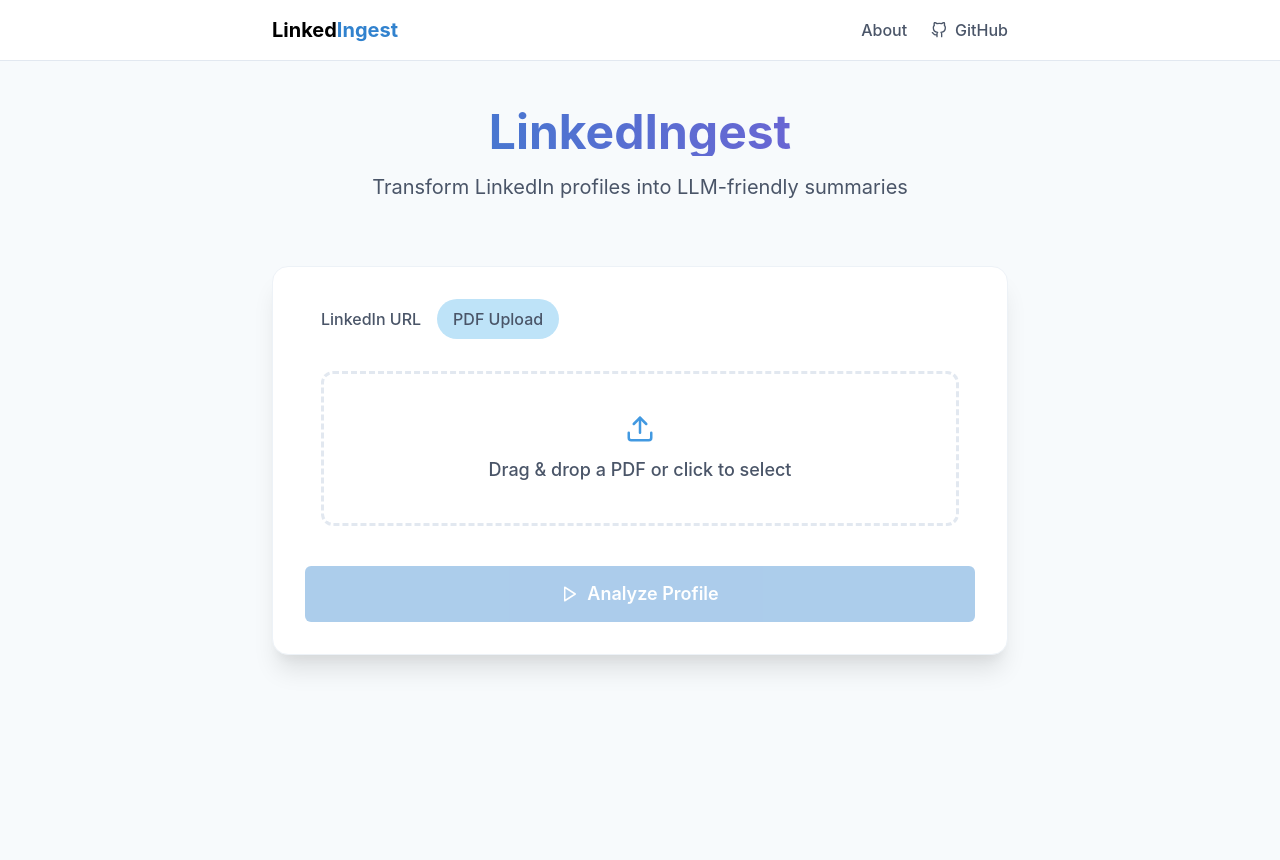
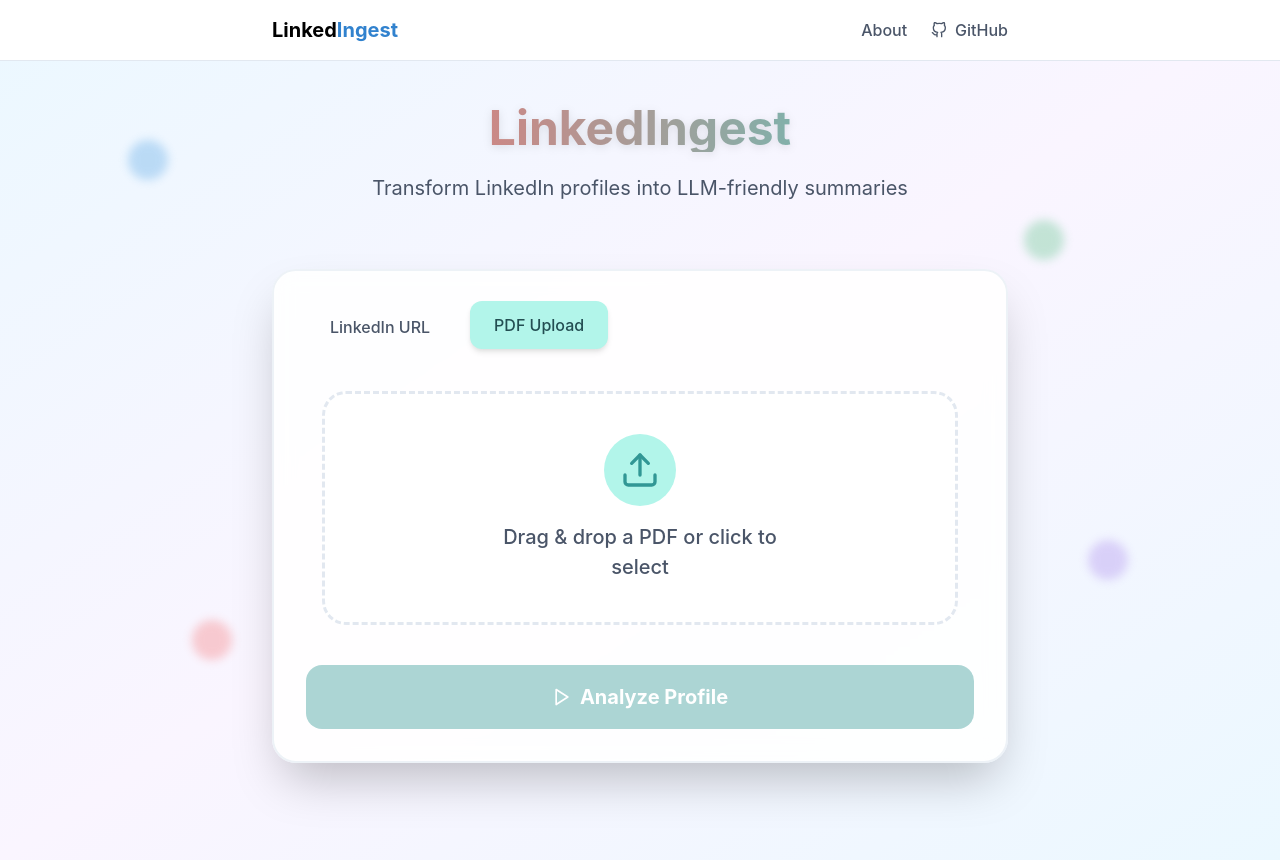
Before and after one commit to paulLieber98/LinkedIngest, a React (Create React App) app in the folder frontend/: page / in a window 1280 px wide. Both pictures are taken after a click on the tab "PDF Upload". Built offline with nearby package versions, Linux system fonts and the light colour scheme.

Commit message:
Update design with playful, cartoony style

```diff
--- a/frontend/src/pages/Home.js
+++ b/frontend/src/pages/Home.js
@@ -15,9 +15,32 @@ import {
   HStack,
   Textarea,
   Heading,
+  Image,
 } from '@chakra-ui/react';
 import { useDropzone } from 'react-dropzone';
 import { FiUpload, FiCopy, FiPlay } from 'react-icons/fi';
+
+// Decorative elements
+const Sparkle = ({ top, left, size = "40px", color = "#FF69B4" }) => (
+  <Box
+    position="absolute"
+    top={top}
+    left={left}
+    width={size}
+    height={size}
+    transform="rotate(45deg)"
+    _before={{
+      content: '""',
+      position: "absolute",
+      width: "100%",
+      height: "100%",
+      background: color,
+      borderRadius: "50%",
+      filter: "blur(5px)",
+      opacity: 0.3,
+    }}
+  />
+);
 
 function Home() {
   const [url, setUrl] = useState('');
@@ -137,44 +160,92 @@ function Home() {
   };
 
   return (
-    <Box bg="gray.50" minH="100vh" py={12}>
-      <Container maxW="container.md">
+    <Box bg="cream" minH="100vh" py={12} position="relative" overflow="hidden">
+      {/* Decorative sparkles */}
+      <Sparkle top="10%" left="10%" color="#4299E1" />
+      <Sparkle top="20%" left="80%" color="#48BB78" />
+      <Sparkle top="70%" left="15%" color="#F56565" />
+      <Sparkle top="60%" left="85%" color="#9F7AEA" />
+
+      <Container maxW="container.md" position="relative">
         <VStack spacing={8} align="stretch">
           <Box textAlign="center" mb={8}>
             <Heading
               as="h1"
               size="2xl"
               mb={4}
-              bgGradient="linear(to-r, blue.500, purple.500)"
+              bgGradient="linear(to-r, #FF6B6B, #4ECDC4)"
               bgClip="text"
+              filter="drop-shadow(0 2px 4px rgba(0,0,0,0.1))"
+              transform="translateY(-4px)"
+              transition="all 0.3s"
+              _hover={{ transform: "translateY(-6px)" }}
             >
               LinkedIngest
             </Heading>
-            <Text fontSize="xl" color="gray.600">
+            <Text
+              fontSize="xl"
+              color="gray.600"
+              maxW="600px"
+              mx="auto"
+              lineHeight="tall"
+            >
               Transform LinkedIn profiles into LLM-friendly summaries
             </Text>
           </Box>
 
           <Box
-            bg="white"
+            bg="rgba(255, 255, 255, 0.9)"
             p={8}
-            borderRadius="2xl"
-            boxShadow="xl"
-            border="1px"
+            borderRadius="3xl"
+            boxShadow="2xl"
+            border="2px"
             borderColor="gray.100"
+            position="relative"
+            transition="all 0.3s"
+            _hover={{ transform: "translateY(-2px)", boxShadow: "2xl" }}
+            backdropFilter="blur(10px)"
           >
             <Tabs
               variant="soft-rounded"
-              colorScheme="blue"
+              colorScheme="teal"
               onChange={(index) => {
                 setActiveTab(index);
                 setSummary('');
               }}
               isLazy
             >
-              <TabList mb={4}>
-                <Tab fontWeight="medium" _selected={{ bg: 'blue.100' }}>LinkedIn URL</Tab>
-                <Tab fontWeight="medium" _selected={{ bg: 'blue.100' }}>PDF Upload</Tab>
+              <TabList mb={6} gap={4}>
+                <Tab
+                  fontWeight="medium"
+                  _selected={{
+                    bg: 'teal.100',
+                    color: 'teal.800',
+                    transform: 'translateY(-2px)',
+                    boxShadow: 'md'
+                  }}
+                  transition="all 0.2s"
+                  borderRadius="xl"
+                  px={6}
+                  py={3}
+                >
+                  LinkedIn URL
+                </Tab>
+                <Tab
+                  fontWeight="medium"
+                  _selected={{
+                    bg: 'teal.100',
+                    color: 'teal.800',
+                    transform: 'translateY(-2px)',
+                    boxShadow: 'md'
+                  }}
+                  transition="all 0.2s"
+                  borderRadius="xl"
+                  px={6}
+                  py={3}
+                >
+                  PDF Upload
+                </Tab>
               </TabList>
 
               <TabPanels>
@@ -187,8 +258,11 @@ function Home() {
                     bg="white"
                     borderWidth={2}
                     borderColor="gray.200"
-                    _hover={{ borderColor: "blue.300" }}
-                    _focus={{ borderColor: "blue.500", boxShadow: "outline" }}
+                    borderRadius="2xl"
+                    _hover={{ borderColor: "teal.300" }}
+                    _focus={{ borderColor: "teal.500", boxShadow: "0 0 0 3px rgba(45, 212, 191, 0.3)" }}
+                    fontSize="lg"
+                    p={6}
                   />
                 </TabPanel>
 
@@ -197,21 +271,36 @@ function Home() {
                     {...getRootProps()}
                     p={10}
                     border="3px dashed"
-                    borderColor={isDragActive ? 'blue.400' : file ? 'green.400' : 'gray.200'}
-                    borderRadius="xl"
+                    borderColor={isDragActive ? 'teal.400' : file ? 'green.400' : 'gray.200'}
+                    borderRadius="3xl"
                     textAlign="center"
-                    bg={isDragActive ? 'blue.50' : file ? 'green.50' : 'white'}
+                    bg={isDragActive ? 'teal.50' : file ? 'green.50' : 'white'}
                     cursor="pointer"
-                    transition="all 0.2s"
+                    transition="all 0.3s"
                     _hover={{
-                      borderColor: file ? 'green.500' : 'blue.400',
-                      bg: file ? 'green.100' : 'blue.50'
+                      borderColor: file ? 'green.500' : 'teal.400',
+                      bg: file ? 'green.100' : 'teal.50',
+                      transform: 'translateY(-2px)',
+                      boxShadow: 'lg'
                     }}
                   >
                     <input {...getInputProps()} />
-                    <VStack spacing={3}>
-                      <FiUpload size={30} color={file ? '#38A169' : '#4299E1'} />
-                      <Text color={file ? 'green.600' : 'gray.600'} fontSize="lg" fontWeight="medium">
+                    <VStack spacing={4}>
+                      <Box
+                        p={4}
+                        borderRadius="full"
+                        bg={file ? 'green.100' : 'teal.100'}
+                        color={file ? 'green.500' : 'teal.500'}
+                        transition="all 0.3s"
+                      >
+                        <FiUpload size={40} />
+                      </Box>
+                      <Text
+                        color={file ? 'green.600' : 'gray.600'}
+                        fontSize="xl"
+                        fontWeight="medium"
+                        maxW="300px"
+                      >
                         {file
                           ? `Selected: ${file.name}`
                           : isDragActive
@@ -225,7 +314,7 @@ function Home() {
             </Tabs>
 
             <Button
-              colorScheme="blue"
+              colorScheme="teal"
               size="lg"
               isLoading={isLoading}
               onClick={handleAnalyze}
@@ -233,10 +322,20 @@ function Home() {
               isDisabled={(activeTab === 0 && !url) || (activeTab === 1 && !file)}
               w="100%"
               mt={6}
-              py={7}
-              fontSize="lg"
-              boxShadow="md"
-              _hover={{ transform: 'translateY(-2px)', boxShadow: 'lg' }}
+              py={8}
+              fontSize="xl"
+              fontWeight="bold"
+              borderRadius="2xl"
+              boxShadow="lg"
+              _hover={{
+                transform: 'translateY(-2px)',
+                boxShadow: '2xl',
+                bg: 'teal.500'
+              }}
+              _active={{
+                transform: 'translateY(1px)',
+                boxShadow: 'md'
+              }}
               transition="all 0.2s"
             >
               Analyze Profile
@@ -245,35 +344,55 @@ function Home() {
 
           {summary && (
             <Box
-              bg="white"
-              borderRadius="xl"
-              boxShadow="xl"
-              border="1px"
+              bg="rgba(255, 255, 255, 0.9)"
+              borderRadius="3xl"
+              boxShadow="2xl"
+              border="2px"
               borderColor="gray.100"
-              p={6}
+              p={8}
               position="relative"
+              transition="all 0.3s"
+              _hover={{ transform: "translateY(-2px)" }}
+              backdropFilter="blur(10px)"
             >
               <Textarea
                 value={summary}
                 readOnly
                 minH="300px"
-                p={4}
-                borderRadius="lg"
+                p={6}
+                borderRadius="2xl"
                 bg="gray.50"
-                fontSize="md"
+                fontSize="lg"
                 whiteSpace="pre-wrap"
                 borderColor="transparent"
                 _hover={{ borderColor: "transparent" }}
+                sx={{
+                  '&::-webkit-scrollbar': {
+                    width: '8px',
+                    borderRadius: '8px',
+                    backgroundColor: 'rgba(0, 0, 0, 0.05)',
+                  },
+                  '&::-webkit-scrollbar-thumb': {
+                    backgroundColor: 'rgba(0, 0, 0, 0.1)',
+                    borderRadius: '8px',
+                  },
+                }}
               />
               <Button
                 position="absolute"
-                top={4}
-                right={4}
-                colorScheme="blue"
+                top={6}
+                right={6}
+                colorScheme="teal"
                 variant="ghost"
                 leftIcon={<FiCopy />}
                 onClick={handleCopy}
-                size="sm"
+                size="md"
+                borderRadius="xl"
+                _hover={{
+                  bg: 'teal.100',
+                  transform: 'translateY(-1px)'
+                }}
+                transition="all 0.2s"
               >
                 Copy
               </Button>
```
